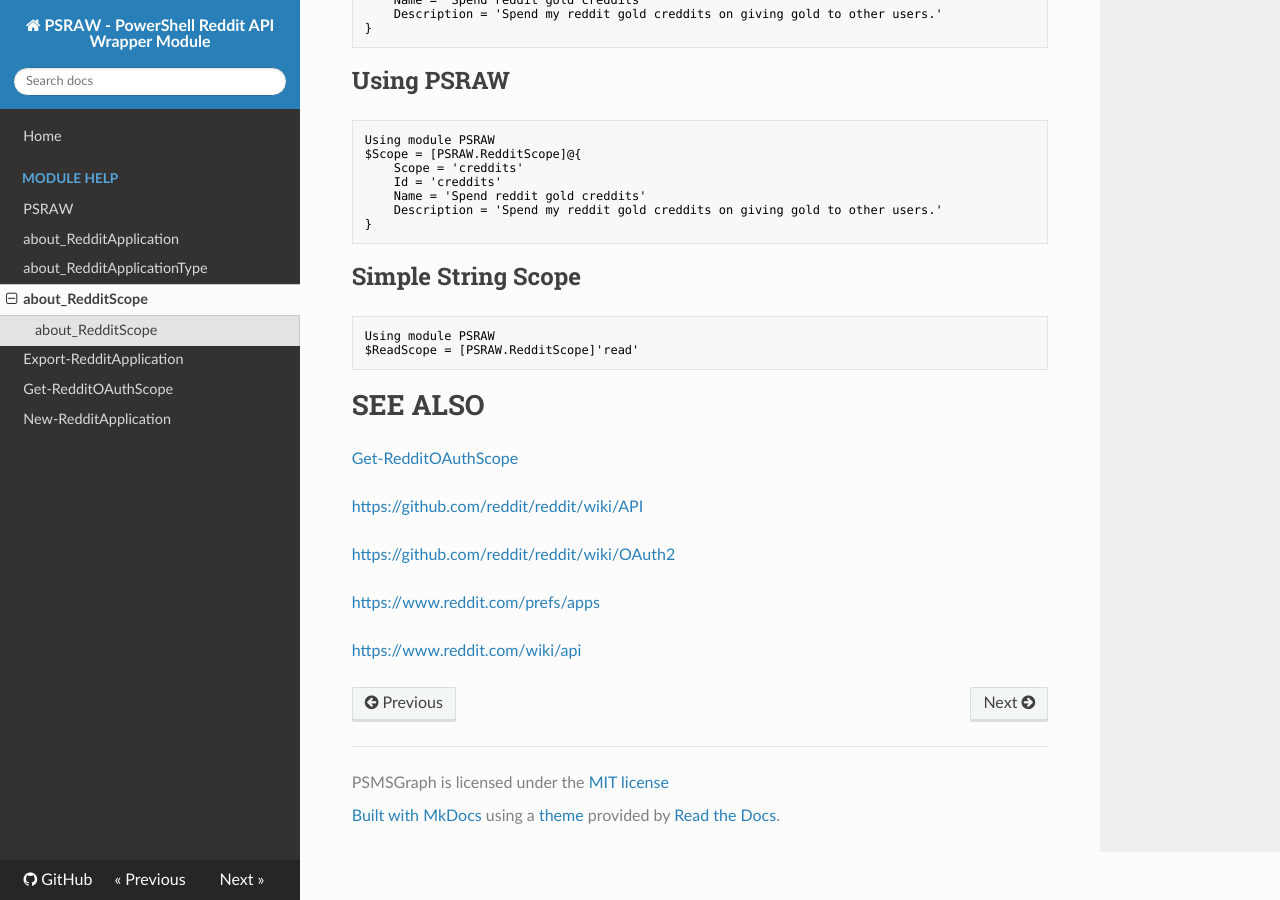
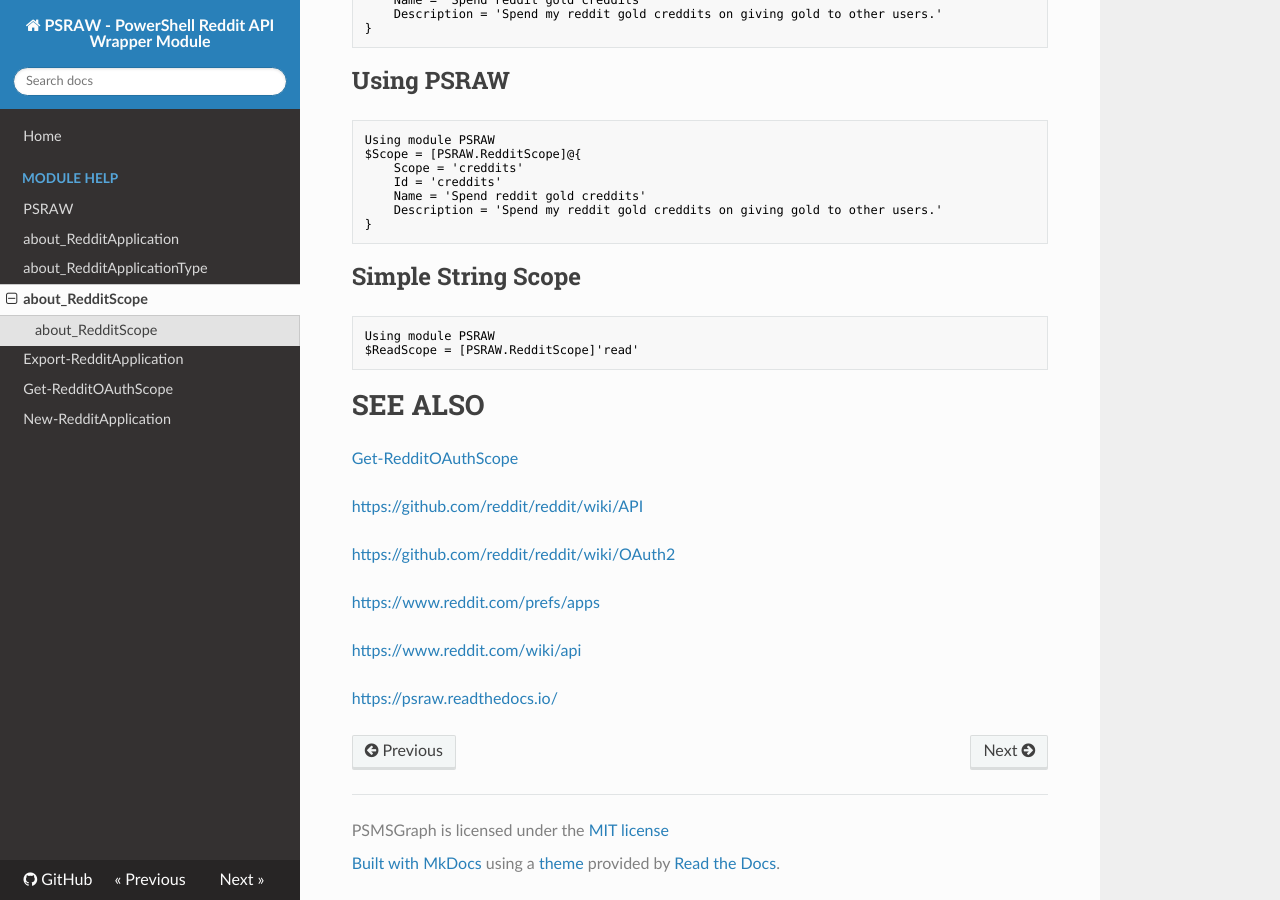
Before and after one commit to markekraus/PSRAW, an MkDocs documentation site: the page built from docs/Module/about_RedditScope.md, in a window 1280 px wide and 900 px high, scrolled down 3161 px. Built offline with MkDocs 1.6.1, drawn with Linux system fonts in a browser that asks for light colours; nearby versions of some CDN libraries; old or Windows-style settings are respelled for this version of MkDocs; part of the change alters nothing that is shown.

Commit message:
Update about_RedditScope (module doc link)

```diff
--- a/docs/Module/about_RedditScope.md
+++ b/docs/Module/about_RedditScope.md
@@ -161,3 +161,5 @@ $ReadScope = [PSRAW.RedditScope]'read'
 [https://www.reddit.com/prefs/apps](https://www.reddit.com/prefs/apps)
 
 [https://www.reddit.com/wiki/api](https://www.reddit.com/wiki/api)
+
+[https://psraw.readthedocs.io/](https://psraw.readthedocs.io/)
```
